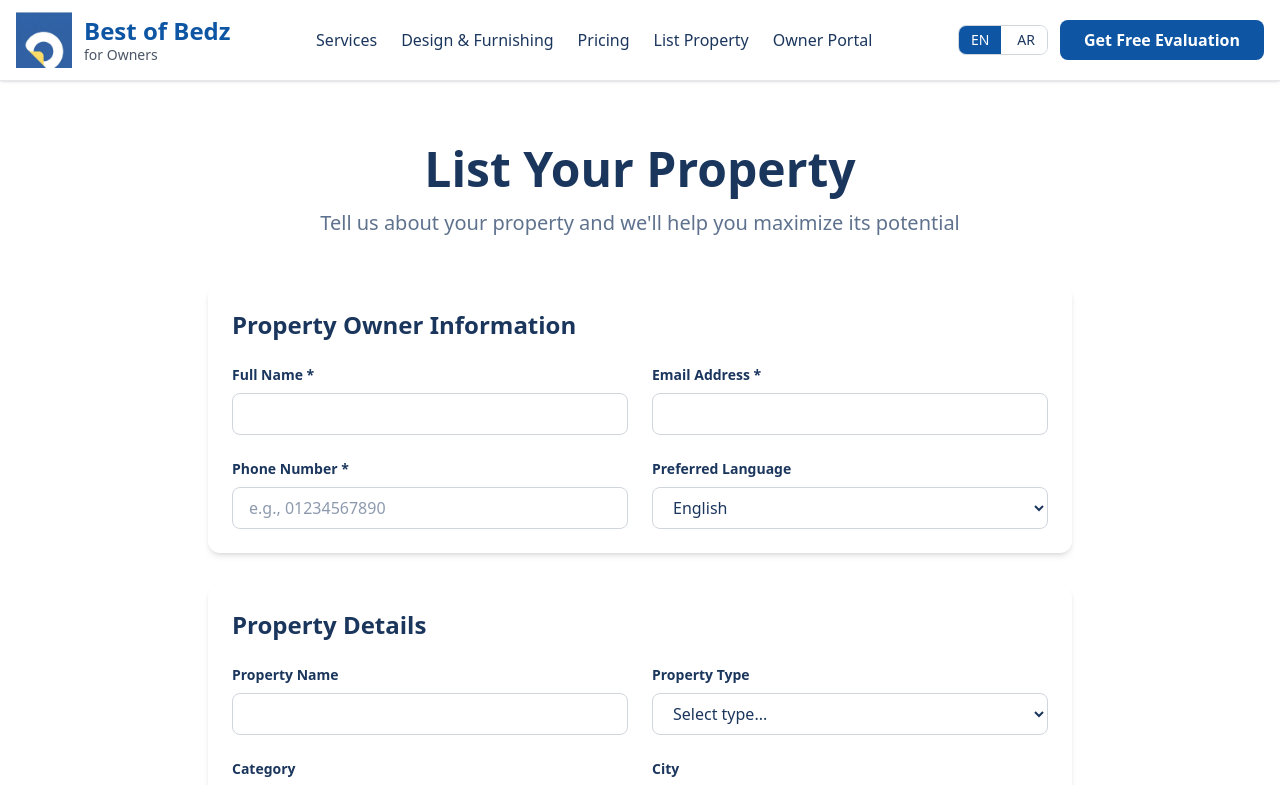
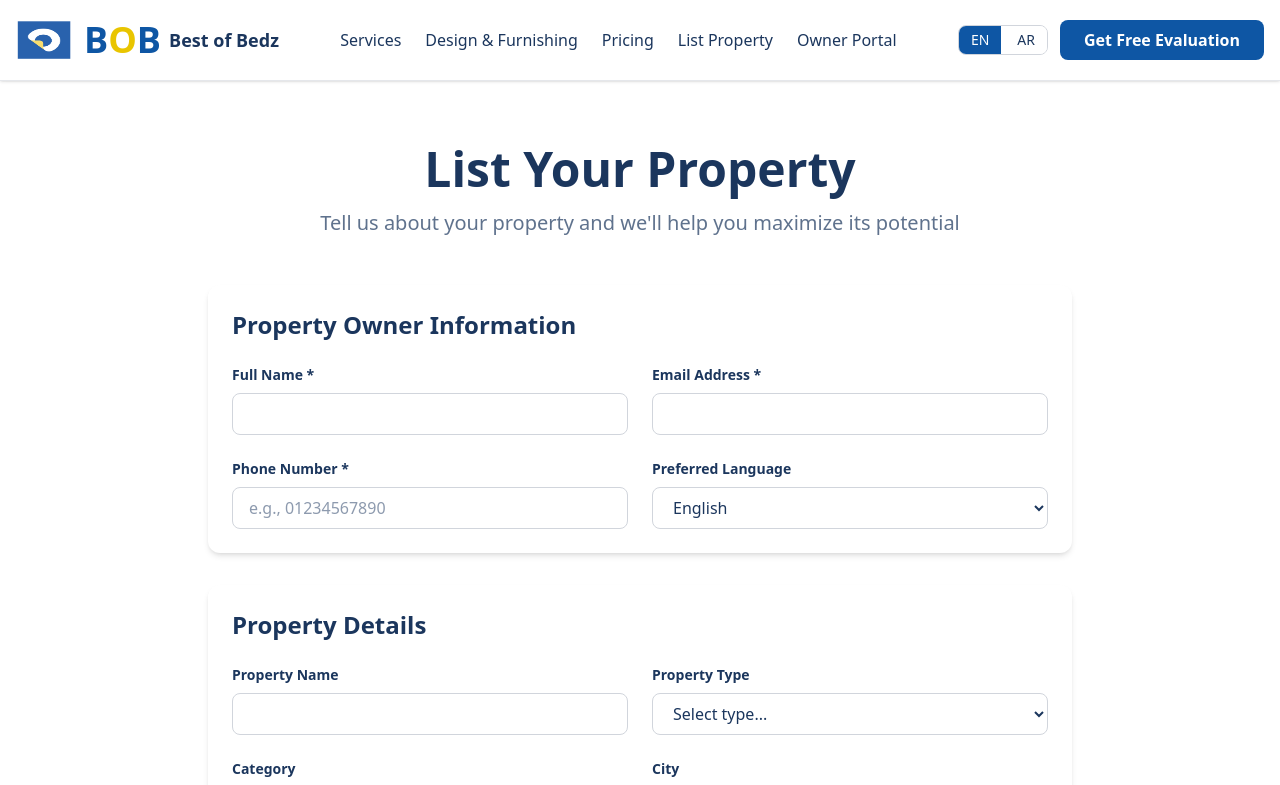
Before and after one commit to HASSANBOB533/property-mgtg-new, a Next.js app: page /en/list-property in a window 1280 px wide. Shown: the top 785 px of the page. Built offline with nearby package versions, Linux system fonts and the light colour scheme.

Commit message:
Restore previous logo design with icon + BOB + Best of Bedz text (no 'for Owners')

```diff
--- a/components/Header.tsx
+++ b/components/Header.tsx
@@ -26,19 +26,21 @@ export default function Header() {
           {/* Logo */}
           <Link href={`/${locale}`} className="flex items-center gap-3" aria-label="Best of Bedz Home">
             <Image
-              src="/bob-icon.png"
-              alt="Best of Bedz Icon"
-              width={60}
-              height={60}
-              className="h-10 w-10 md:h-12 md:w-12 lg:h-14 lg:w-14"
+              src="/images/logo.png"
+              alt="Best of Bedz Logo"
+              width={50}
+              height={50}
+              className="w-10 h-10 md:w-12 md:h-12 lg:w-14 lg:h-14"
               priority
             />
-            <div className="flex flex-col">
-              <span className="text-lg md:text-xl lg:text-2xl font-bold text-blue-primary leading-tight">
+            <div className="flex items-center gap-2">
+              <div className="text-2xl md:text-3xl lg:text-4xl font-bold" aria-label="BOB">
+                <span className="text-blue-primary">B</span>
+                <span className="text-yellow-primary">O</span>
+                <span className="text-blue-primary">B</span>
+              </div>
+              <span className="text-sm md:text-base lg:text-lg font-semibold text-dark-text">
                 Best of Bedz
-              </span>
-              <span className="text-xs md:text-sm text-gray-600 leading-tight">
-                for Owners
               </span>
             </div>
           </Link>
```
